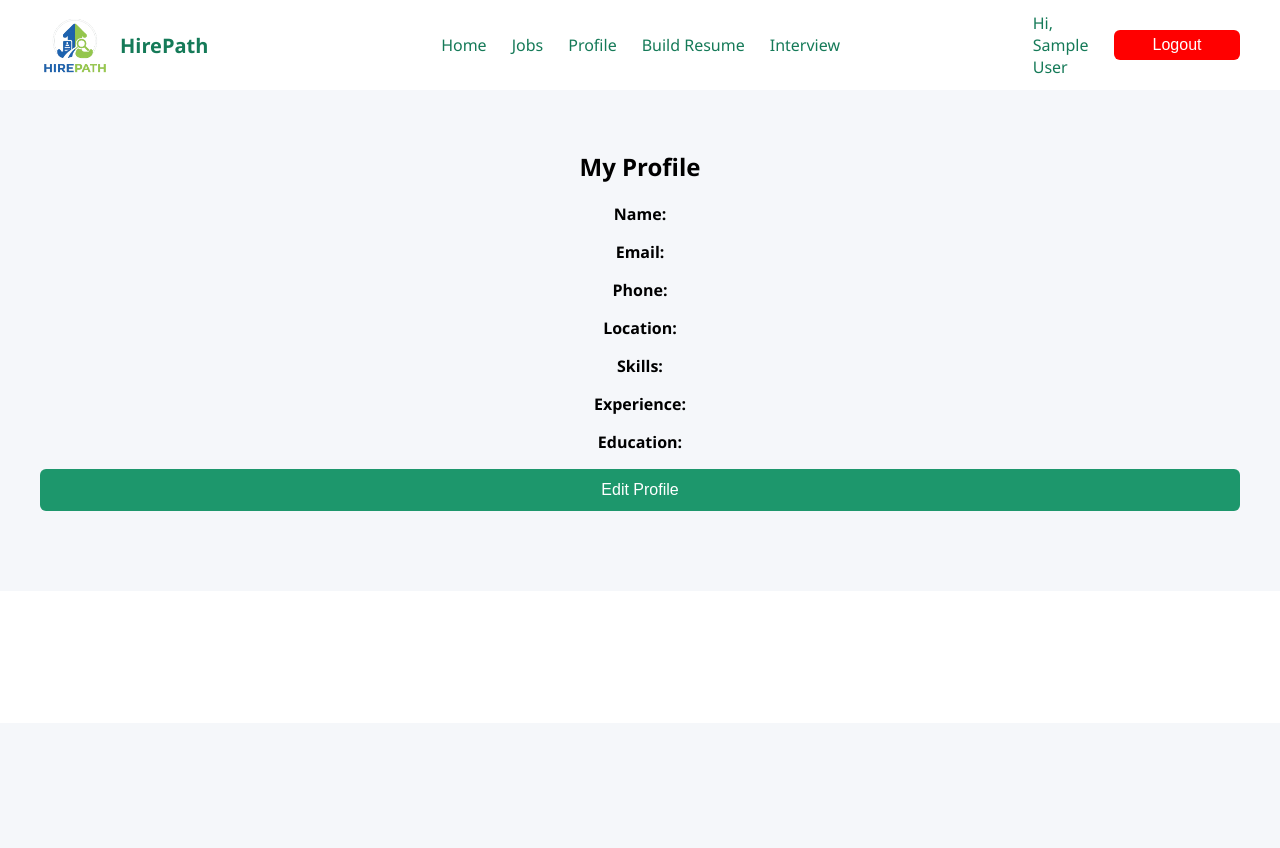
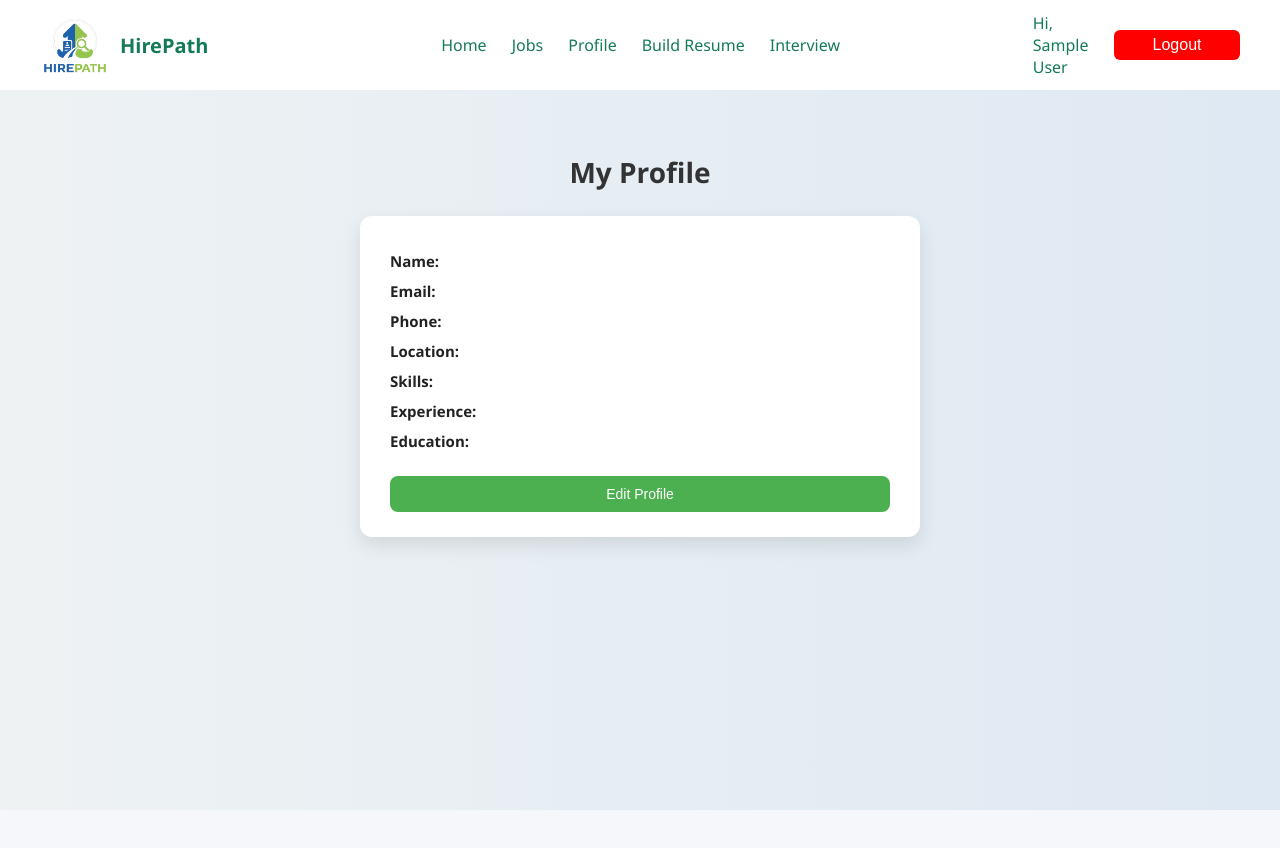
Before and after one commit to jeenathomas03/HirePath, a React (Create React App) app in the folder frontend/: page /profile in a window 1280 px wide. Shown: the top 848 px of the page. Before the commit the page ends 800 px from the top, so only its background shows below. Built offline with nearby package versions, Linux system fonts and the light colour scheme; no server answers; sample sign-in values are in the browser's storage.

Commit message:
new updates

```diff
--- a/frontend/src/user/pages/Profile.css
+++ b/frontend/src/user/pages/Profile.css
@@ -1,25 +1,99 @@
+/* Page Background */
 .profile-page {
-    text-align: center;
-    padding: 40px;
+  min-height: 80vh;
+  padding: 40px 20px;
+  background: linear-gradient(to right, #eef2f3, #dfe9f3);
+  display: flex;
+  flex-direction: column;
+  align-items: center;
 }
 
-  .profile-form {
-    width: 400px;
-    margin: auto;
-    display: flex;
-    flex-direction: column;
-    gap: 15px;
+/* Title */
+.profile-page h2 {
+  margin-bottom: 25px;
+  font-size: 28px;
+  color: #333;
 }
 
-  .profile-form input {
-    padding: 10px;
-    border: 1px solid #ccc;
+/* Card Container */
+.profile-view,
+.profile-form {
+  width: 100%;
+  max-width: 500px;
+  background: #ffffff;
+  padding: 25px 30px;
+  border-radius: 12px;
+  box-shadow: 0 8px 20px rgba(0, 0, 0, 0.1);
 }
 
+/* View Mode Text */
+.profile-view p {
+  font-size: 15px;
+  margin: 10px 0;
+  color: #444;
+}
+
+.profile-view strong {
+  color: #222;
+}
+
+/* Buttons */
+.profile-view button,
 .profile-form button {
-    padding: 12px;
-    background: #157a58;
+  margin-top: 15px;
+  padding: 10px 15px;
+  border: none;
+  border-radius: 8px;
+  cursor: pointer;
+  font-size: 14px;
+  transition: 0.3s;
+}
+
+/* Primary Button */
+.profile-view button,
+.profile-form button[type="submit"] {
+  background: #4CAF50;
   color: white;
-    border: none;
-    cursor: pointer;
 }
+
+.profile-view button:hover,
+.profile-form button[type="submit"]:hover {
+  background: #45a049;
+}
+
+/* Cancel Button */
+.profile-form button[type="button"] {
+  background: #f44336;
+  color: white;
+  margin-left: 10px;
+}
+
+.profile-form button[type="button"]:hover {
+  background: #d32f2f;
+}
+
+/* Form Inputs */
+.profile-form input {
+  width: 100%;
+  padding: 10px;
+  margin: 8px 0;
+  border-radius: 8px;
+  border: 1px solid #ccc;
+  font-size: 14px;
+  transition: 0.2s;
+}
+
+/* Input Focus Effect */
+.profile-form input:focus {
+  border-color: #4CAF50;
+  outline: none;
+  box-shadow: 0 0 5px rgba(76, 175, 80, 0.4);
+}
+
+/* Responsive */
+@media (max-width: 600px) {
+  .profile-view,
+  .profile-form {
+    padding: 20px;
+  }
+}
```
Lines whose indentation alone changed are shown as unchanged.
